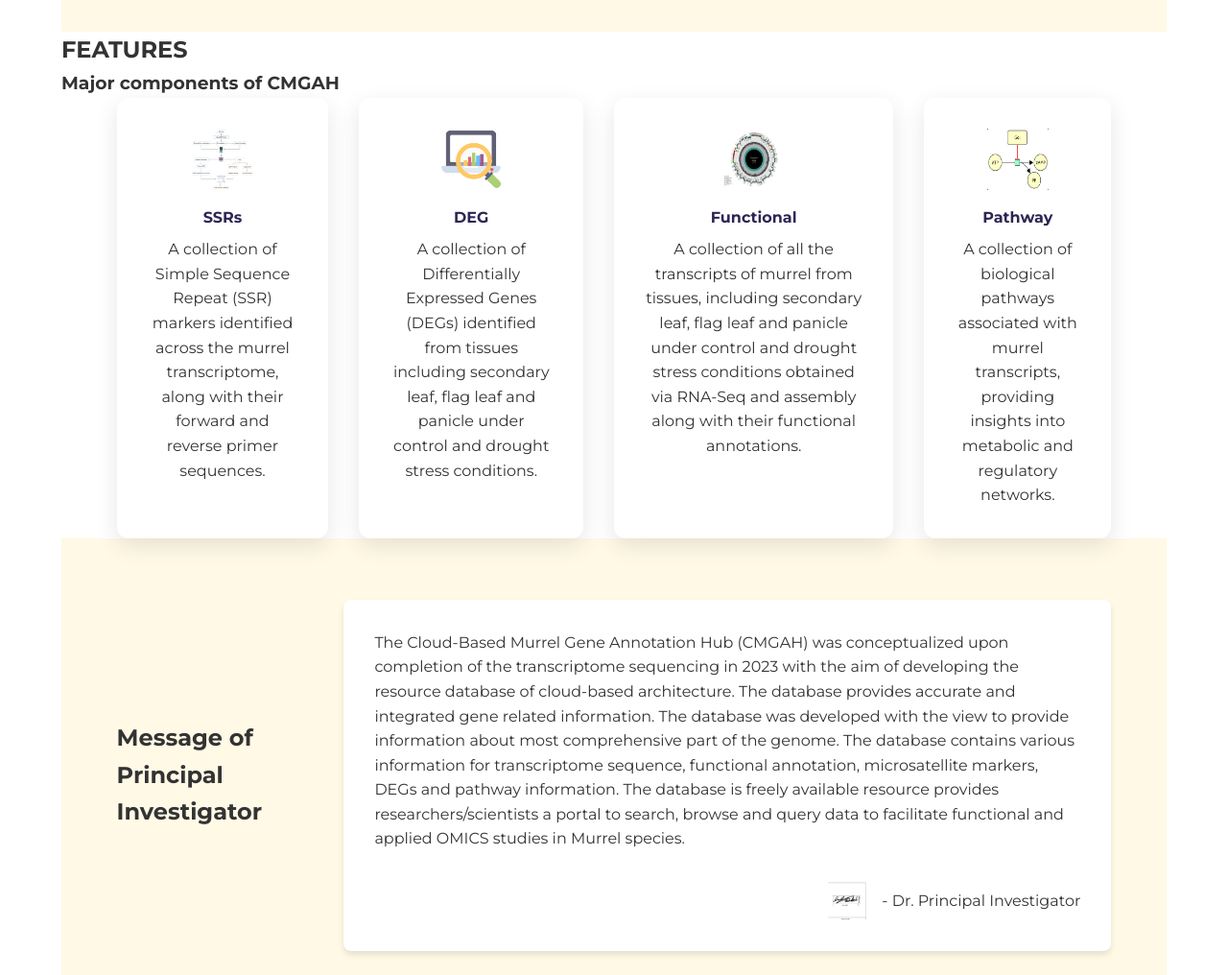
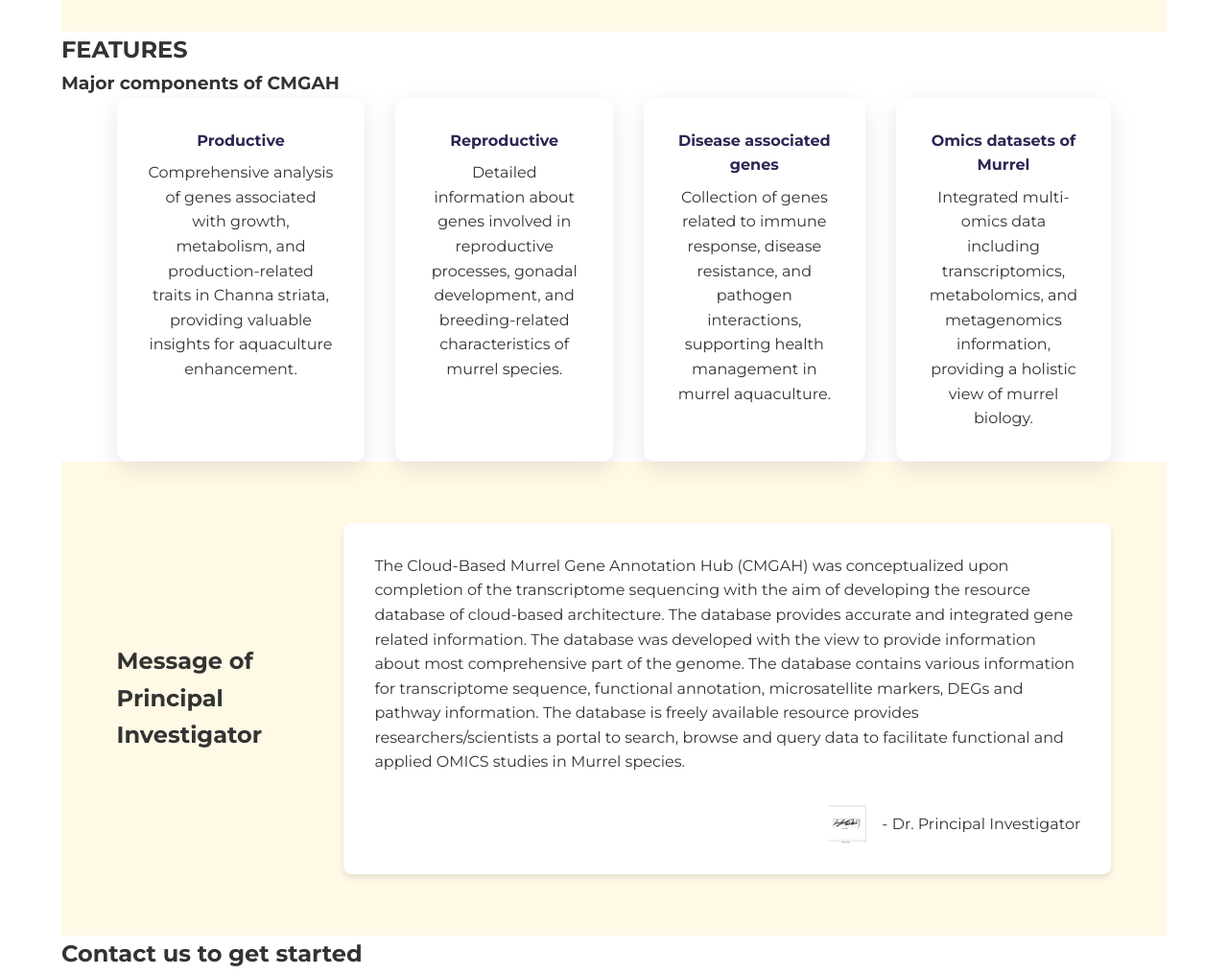
Before and after one commit to Suvadip-Ghara/CIFA-Project, a plain HTML site: page index.html in a window 1280 px wide. Shown: the part 1800-2816 px from the top of the page at 96% size. Drawn offline with Linux system fonts and the light colour scheme.

Commit message:
Add files via upload
some minor changes

```diff
--- a/index.html
+++ b/index.html
@@ -69,24 +69,20 @@
             <h3>Major components of CMGAH</h3>
             <div class="features-grid">
                 <div class="feature-card">
-                    <img src="ssr-icon.png" alt="SSR">
-                    <h4>SSRs</h4>
-                    <p>A collection of Simple Sequence Repeat (SSR) markers identified across the murrel transcriptome, along with their forward and reverse primer sequences.</p>
+                    <h4>Productive</h4>
+                    <p>Comprehensive analysis of genes associated with growth, metabolism, and production-related traits in Channa striata, providing valuable insights for aquaculture enhancement.</p>
                 </div>
                 <div class="feature-card">
-                    <img src="deg-icon.png" alt="DEG">
-                    <h4>DEG</h4>
-                    <p>A collection of Differentially Expressed Genes (DEGs) identified from tissues including secondary leaf, flag leaf and panicle under control and drought stress conditions.</p>
+                    <h4>Reproductive</h4>
+                    <p>Detailed information about genes involved in reproductive processes, gonadal development, and breeding-related characteristics of murrel species.</p>
                 </div>
                 <div class="feature-card">
-                    <img src="functional-icon.png" alt="Functional">
-                    <h4>Functional</h4>
-                    <p>A collection of all the transcripts of murrel from tissues, including secondary leaf, flag leaf and panicle under control and drought stress conditions obtained via RNA-Seq and assembly along with their functional annotations.</p>
+                    <h4>Disease associated genes</h4>
+                    <p>Collection of genes related to immune response, disease resistance, and pathogen interactions, supporting health management in murrel aquaculture.</p>
                 </div>
                 <div class="feature-card">
-                    <img src="pathway-icon.png" alt="Pathway">
-                    <h4>Pathway</h4>
-                    <p>A collection of biological pathways associated with murrel transcripts, providing insights into metabolic and regulatory networks.</p>
+                    <h4>Omics datasets of Murrel</h4>
+                    <p>Integrated multi-omics data including transcriptomics, metabolomics, and metagenomics information, providing a holistic view of murrel biology.</p>
                 </div>
             </div>
         </section>
@@ -95,7 +91,7 @@
             <div class="content-wrapper">
                 <h2>Message of Principal Investigator</h2>
                 <div class="message-content">
-                    <p>The Cloud-Based Murrel Gene Annotation Hub (CMGAH) was conceptualized upon completion of the transcriptome sequencing in 2023 with the aim of developing the resource database of cloud-based architecture. The database provides accurate and integrated gene related information. The database was developed with the view to provide information about most comprehensive part of the genome. The database contains various information for transcriptome sequence, functional annotation, microsatellite markers, DEGs and pathway information. The database is freely available resource provides researchers/scientists a portal to search, browse and query data to facilitate functional and applied OMICS studies in Murrel species.</p>
+                    <p>The Cloud-Based Murrel Gene Annotation Hub (CMGAH) was conceptualized upon completion of the transcriptome sequencing with the aim of developing the resource database of cloud-based architecture. The database provides accurate and integrated gene related information. The database was developed with the view to provide information about most comprehensive part of the genome. The database contains various information for transcriptome sequence, functional annotation, microsatellite markers, DEGs and pathway information. The database is freely available resource provides researchers/scientists a portal to search, browse and query data to facilitate functional and applied OMICS studies in Murrel species.</p>
                     <div class="signature">
                         <img src="signature.png" alt="Signature">
                         <p>- Dr. Principal Investigator</p>
```
